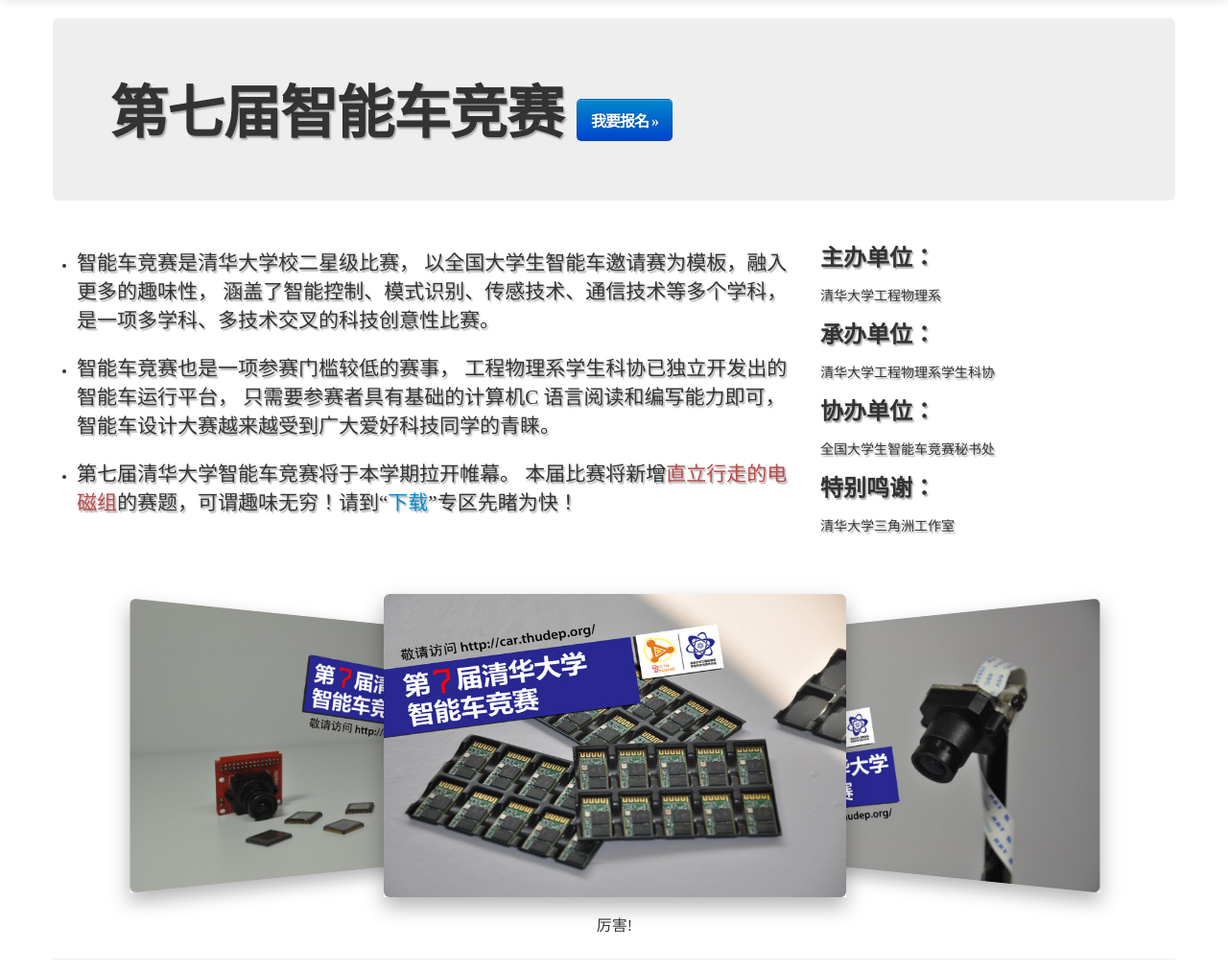
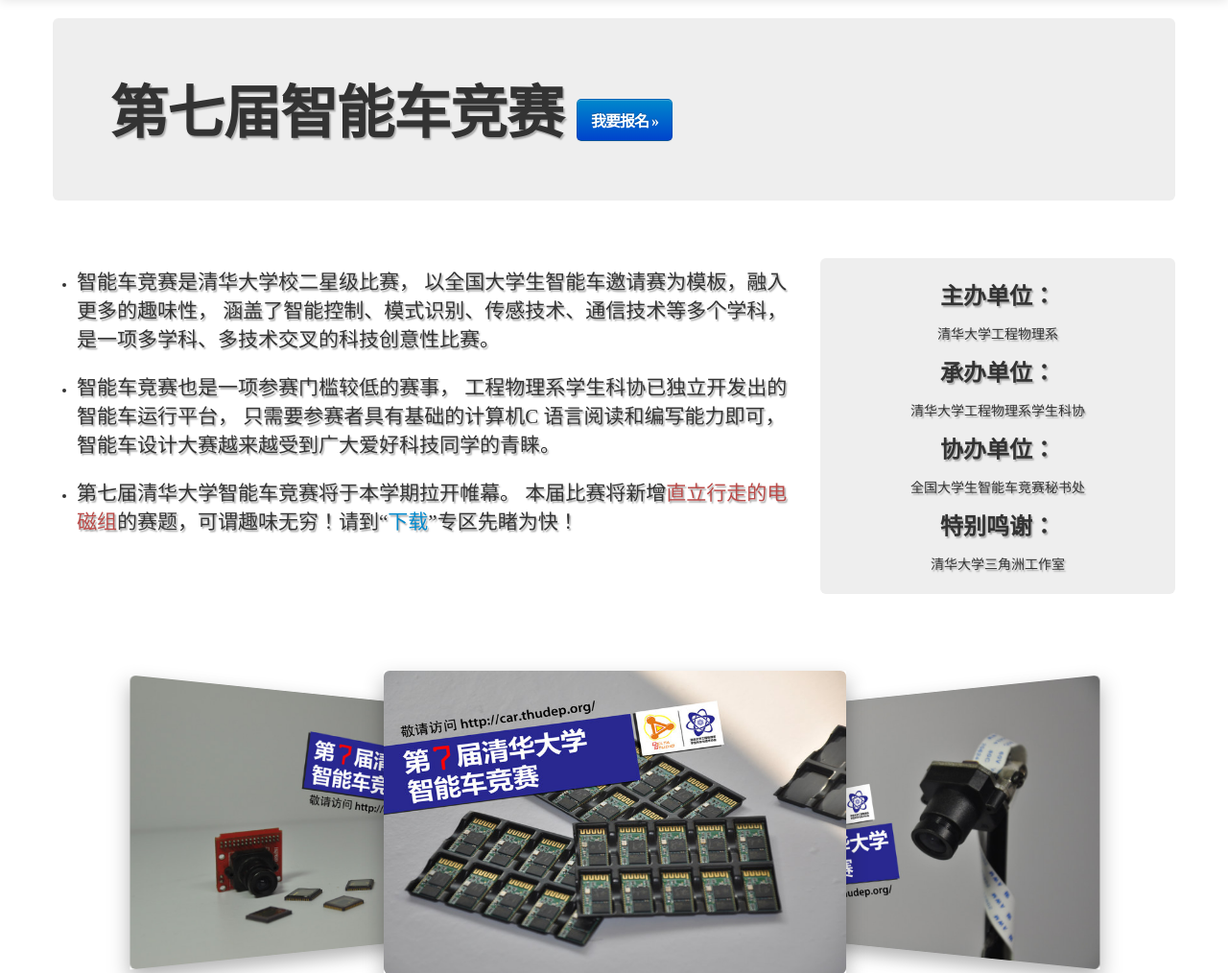
Before and after one commit to lihm09/SmartCar, a Django app: page / in a window 1280 px wide. Shown: the part 41-1055 px from the top of the page at 96% size. Run offline with Django 3.2, Linux system fonts and the light colour scheme; some libraries are stand-ins or nearby versions.

Commit message:
界面小修改

```diff
--- a/media/css/main.css
+++ b/media/css/main.css
@@ -19,3 +19,9 @@ body{
        -moz-border-radius: 6px;
             border-radius: 6px;
 }
+
+.about .span8{
+     padding: 10px 0 10px 0;
+     margin-bottom: 30px;
+     margin-top: 10px;
+ }
--- a/templates/base.html
+++ b/templates/base.html
@@ -83,7 +83,7 @@
   </div>
 
   <!-- Placed at the end of the document so the pages load faster -->
-  <script src="/media/js/jquery.js"></script>
+  <script src="/media/js/jquery.min.js"></script>
   <script src="/media/js/bootstrap-transition.js"></script>
   <script src="/media/js/bootstrap-alert.js"></script>
   <script src="/media/js/bootstrap-modal.js"></script>
--- a/templates/index.html
+++ b/templates/index.html
@@ -11,7 +11,7 @@
         <h1>第七届智能车竞赛 <a class="btn btn-primary btn-large" href="/account/register">我要报名 &raquo;</a></h1>
     </div>
 
-    <div class="row">
+    <div class="row about">
         <div class="span8">
             <br/>
             <ul>
```
Also changed, not shown: media/js/jquery.min.js (renamed from media/js/jquery.js).
